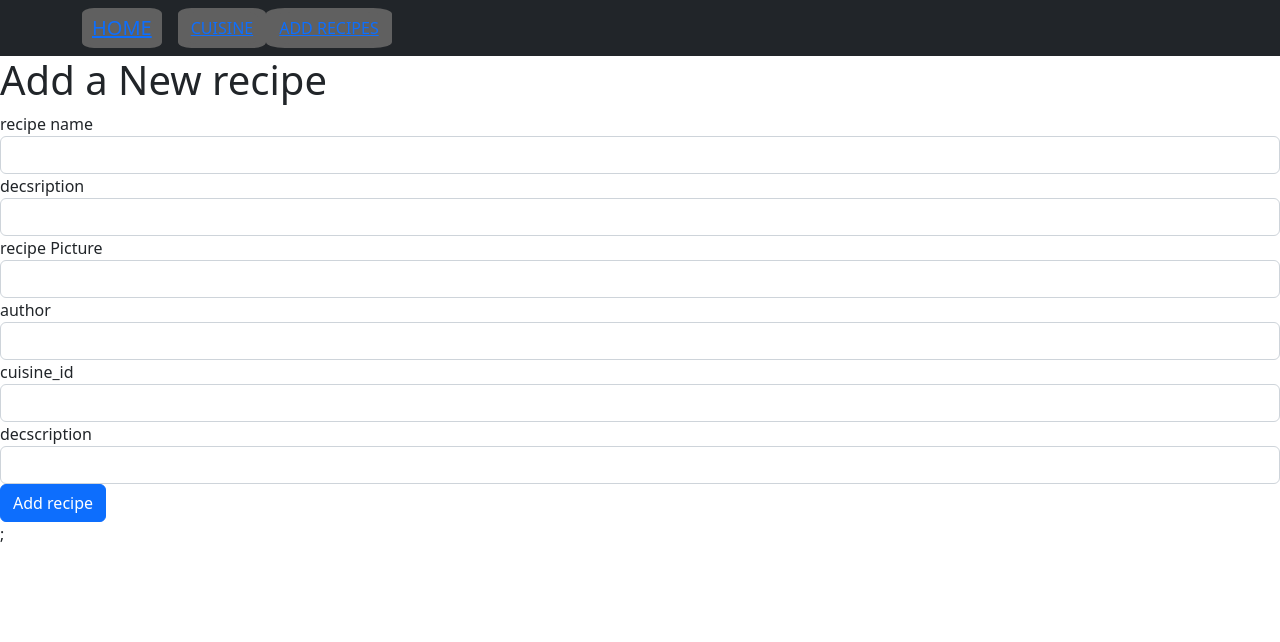
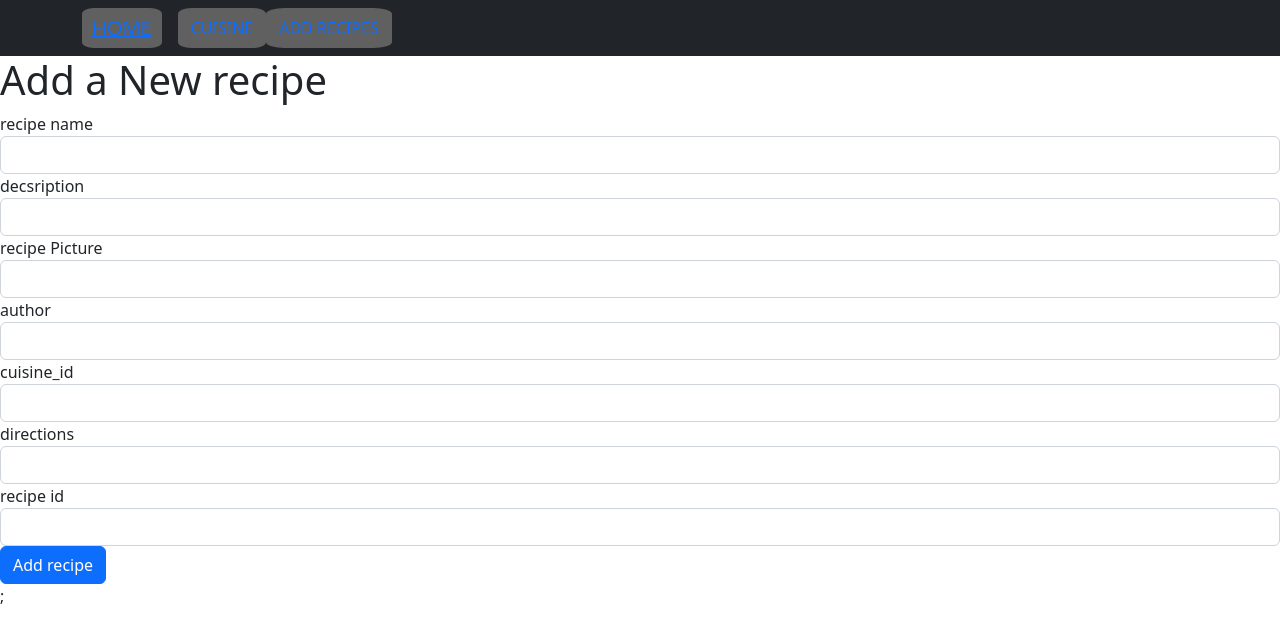
Before and after one commit to zacharyd97/Recipe_milestone_project, a React (Create React App) app in the folder recipe_milestone_project_skeleton/: page /addRecipes in a window 1280 px wide. Shown: the top 642 px of the page. Built offline with nearby package versions, Linux system fonts and the light colour scheme.

Commit message:
create page working

```diff
--- a/recipe_milestone_project_skeleton/src/components/addRecipes.js
+++ b/recipe_milestone_project_skeleton/src/components/addRecipes.js
@@ -82,12 +82,22 @@ function AddRecipes() {
 					/>
 				</div>
 				<div className="form-group">
-					<label htmlFor="cuisines">decscription</label>
+					<label htmlFor="cuisines">directions</label>
 					<input
 						value={recipe.directions}
 						onChange={e => setRecipe({ ...recipe, directions: e.target.value })}
 						className="form-control"
 						id="cuisines" name="cuisines" required />
+				</div>
+                <div className="form-group">
+					<label htmlFor="state">recipe id</label>
+					<input
+						value={recipe.recipe_id}
+						onChange={e => setRecipe({ ...recipe, recipe_id: e.target.value })}
+						className="form-control"
+						id="state"
+						name="state"
+					/>
 				</div>
 				<input className="btn btn-primary" type="submit" value="Add recipe" />
 			</form>
```
